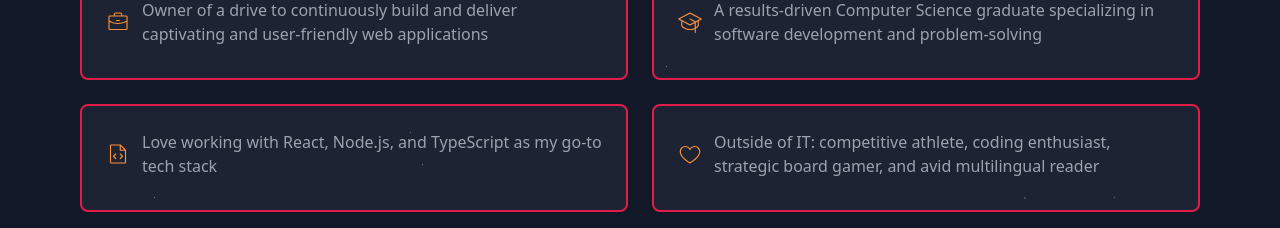
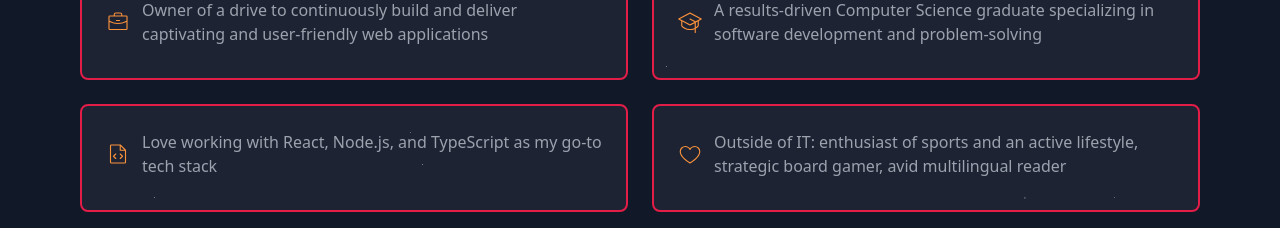
Before and after one commit to evokss/MyPortfolioWebsite, a Next.js app: page /about in a window 1280 px wide. Shown: the part 880-1108 px from the top of the page. Built offline with nearby package versions, Linux system fonts and the light colour scheme.

Commit message:
refactor: hobbies section

```diff
--- a/components/about/AboutPage.jsx
+++ b/components/about/AboutPage.jsx
@@ -107,8 +107,8 @@ const AboutPage = () => {
             <div className="flex items-center gap-3 mb-2">
               <PiHeartLight className="w-6 h-6 flex-shrink-0 dark:text-orange-400 text-rose-600" />
               <p>
-                Outside of IT: competitive athlete, coding enthusiast, strategic
-                board gamer, and avid multilingual reader
+                Outside of IT: enthusiast of sports and an active lifestyle,
+                strategic board gamer, avid multilingual reader
               </p>
             </div>
           </div>
```
